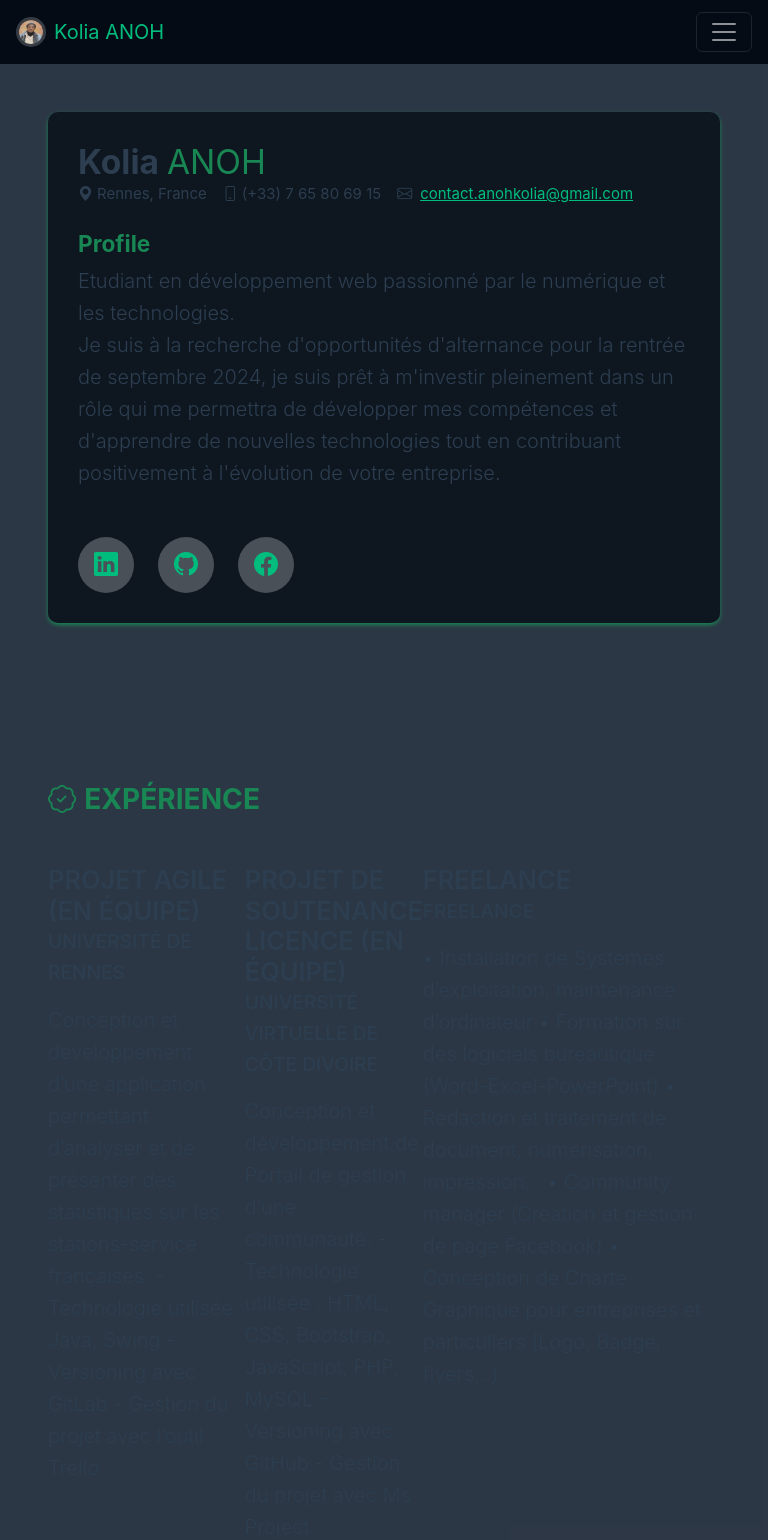
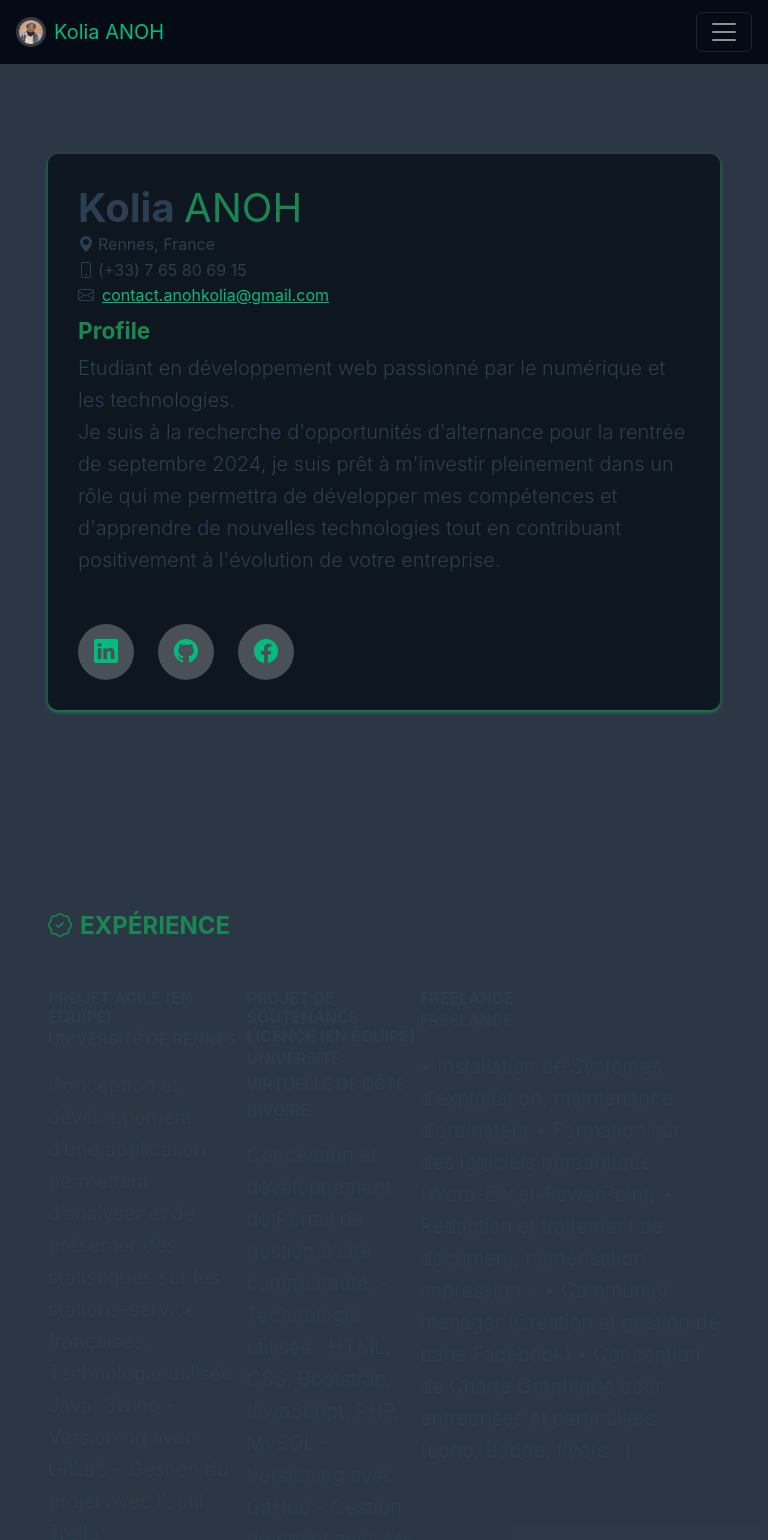
Before and after one commit to anohkolia/vue-portfolio, a Vue app: page / in a window 768 px wide. Shown: the top 1540 px of the page. Built offline with nearby package versions, Linux system fonts and the light colour scheme.

Commit message:
Mise à jour css

```diff
--- a/src/assets/main.css
+++ b/src/assets/main.css
@@ -1,10 +1,10 @@
 @import './base.css';
 
 #app {
-  max-width: 1280px;
-  margin: 0 auto;
-  padding: 2rem;
-  font-weight: normal;
+    max-width: 1280px;
+    margin: 0 auto;
+    padding: 2rem;
+    font-weight: normal;
     background-color: rgba(8, 20, 37, 0.85);
 }
 
@@ -180,3 +180,82 @@ section.resume-section .resume-section-content {
   }
 
 }
+
+@media (min-width: 768px) {
+    section.resume-section {
+        min-height: 100vh;
+    }
+}
+
+
+/* Responsive pour écran mobile */
+
+@media (max-width: 991.98px) {
+
+    .social-icons .linkedin:hover {
+        background-color: #040b14;
+        color: #fff !important;
+    }
+
+    .social-icons .github:hover {
+        background-color: #040b14;
+        color: #fff !important;
+    }
+
+    .social-icons .facebook:hover {
+        background-color: #040b14;
+        color: #fff !important;
+    }
+
+    .titre {
+        font-size: 1rem;
+    }
+
+    h1 {
+        font-size: 2.5rem;
+    }
+
+    h2 {
+        font-size: 1.5rem;
+    }
+
+    h3 {
+        font-size: 1rem;
+    }
+
+    p {
+        font-size: 1rem;
+    }
+
+    .contact a {
+        font-size: 1rem;
+    }
+
+    #btn-back-to-top {
+        display: block;
+    }
+}
+
+@media screen and (max-width: 768px){
+
+    .contact {
+        font-size: 1rem;
+        display: block !important;
+    }
+
+    .contact p {
+        margin-bottom: 0 !important;
+    }
+}
+
+@media (max-width: 1187px){
+
+    .contact {
+        font-size: 1.5rem;
+        display: block !important;
+    }
+
+    .contact p {
+        margin-bottom: 0 !important;
+    }
+}
```
